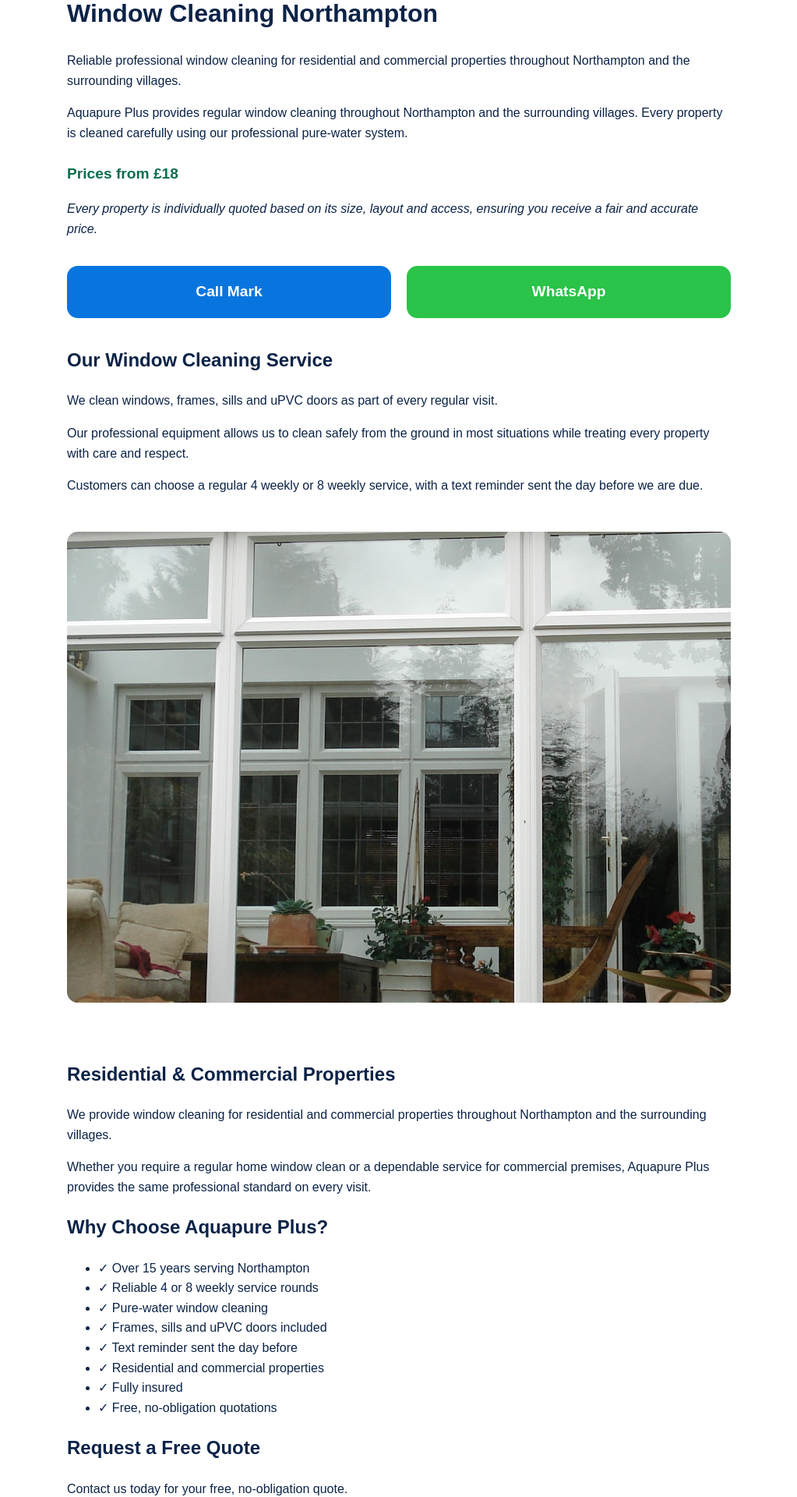
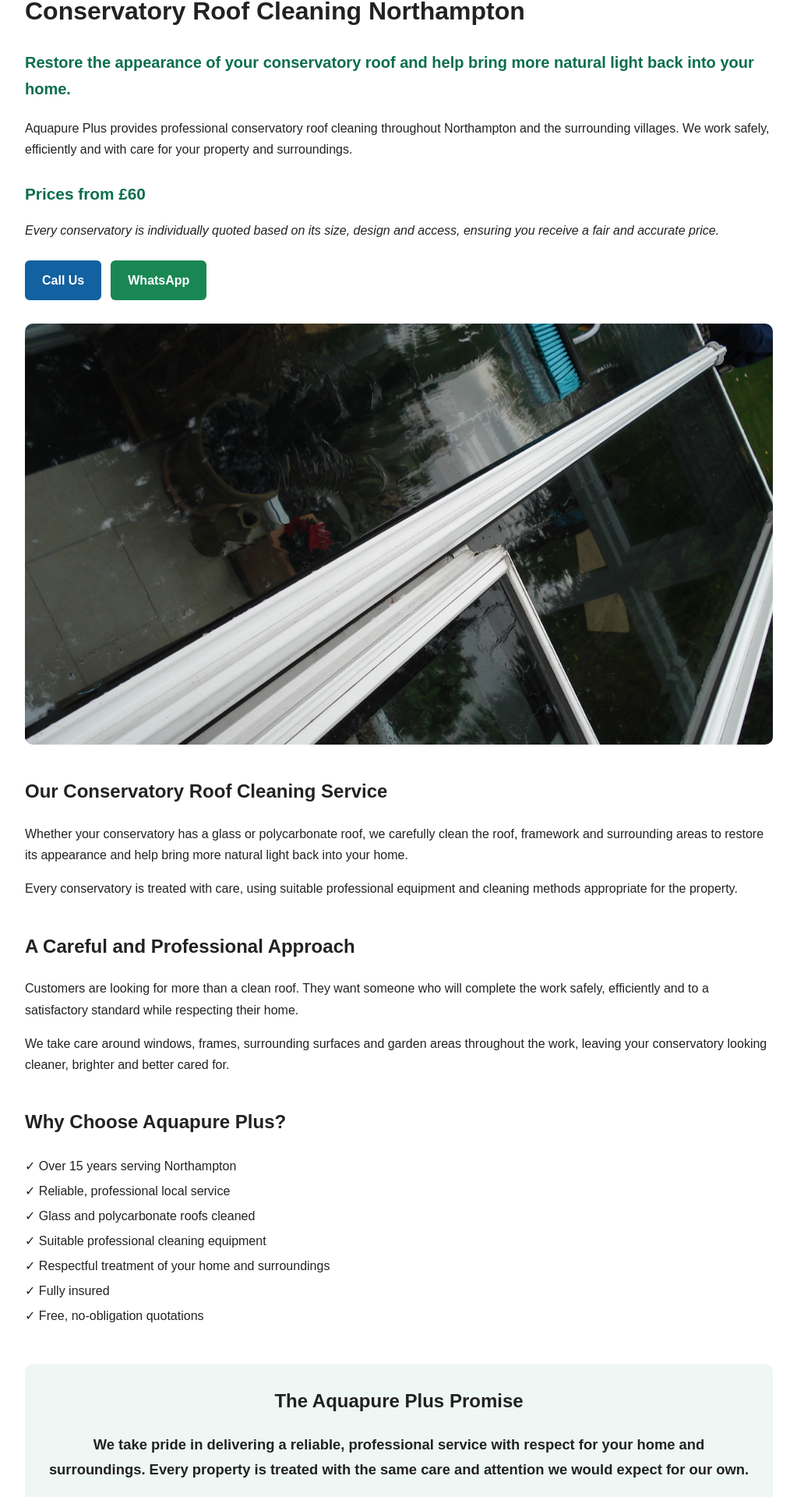
Before and after one commit to Aqrapure/aquapure-plus-website, a Next.js app: page /conservatory-roof-cleaning in a window 1280 px wide. Shown: the part 69-1989 px from the top of the page at 78% size, without its empty margins (128-1151 px from the left). Built offline with nearby package versions, Linux system fonts and the light colour scheme.

Commit message:
Update page.jsx

```diff
--- a/app/conservatory-roof-cleaning/page.jsx
+++ b/app/conservatory-roof-cleaning/page.jsx
@@ -1,126 +1,137 @@
 export const metadata = {
-  title: "Window Cleaning Northampton | Aquapure Plus",
+  title: "Conservatory Roof Cleaning Northampton | Aquapure Plus",
   description:
-    "Professional residential and commercial window cleaning throughout Northampton and surrounding villages. Regular 4 and 8 weekly service available. Free quotations.",
+    "Professional conservatory roof cleaning throughout Northampton and surrounding villages. Restore its appearance and help bring more natural light into your home. Prices from £60.",
 };
 
-export default function WindowCleaningPage() {
-  const phoneMark = "07456871686";
+export default function ConservatoryRoofCleaningPage() {
+  const phoneMain = "07456871686";
 
   const whatsappMessage = encodeURIComponent(
-    "Hello, can we arrange a quote for window cleaning on my property, thanks."
+    "Hello, can we arrange a quote for conservatory roof cleaning on my property, thanks."
   );
 
   return (
     <main style={container}>
-      <h1>Window Cleaning Northampton</h1>
+      <h1>Conservatory Roof Cleaning Northampton</h1>
 
-      <p>
-        Reliable professional window cleaning for residential and commercial properties throughout Northampton and the surrounding villages.
+      <p style={introText}>
+        Restore the appearance of your conservatory roof and help bring more
+        natural light back into your home.
       </p>
 
       <p>
-        Aquapure Plus provides regular window cleaning throughout Northampton and the surrounding villages. Every property is cleaned carefully using our professional pure-water system.
+        Aquapure Plus provides professional conservatory roof cleaning
+        throughout Northampton and the surrounding villages. We work safely,
+        efficiently and with care for your property and surroundings.
       </p>
 
-      <p
-  style={{
-    fontSize: "1.2rem",
-    fontWeight: "bold",
-    color: "#0b6e4f",
-    margin: "25px 0 8px",
-  }}
->
-  Prices from £18
-</p>
+      <p style={priceStyle}>Prices from £60</p>
 
-<p
-  style={{
-    fontStyle: "italic",
-    marginBottom: "25px",
-  }}
->
-  Every property is individually quoted based on its size, layout and access,
-  ensuring you receive a fair and accurate price.
+      <p style={priceNote}>
+        Every conservatory is individually quoted based on its size, design and
+        access, ensuring you receive a fair and accurate price.
       </p>
 
       <div style={buttonContainer}>
-        <a href={`tel:${phoneMark}`} style={buttonStyle}>
-          Call Mark
+        <a href={`tel:${phoneMain}`} style={buttonStyle}>
+          Call Us
         </a>
 
         <a
-          href={`https://wa.me/44${phoneMark.slice(1)}?text=${whatsappMessage}`}
+          href={`https://wa.me/44${phoneMain.slice(1)}?text=${whatsappMessage}`}
           style={whatsappStyle}
         >
           WhatsApp
         </a>
       </div>
 
+      <img
+        src="/Conservatory Roof clean 2.JPG"
+        alt="Conservatory roof cleaned by Aquapure Plus in Northampton"
+        style={heroImageStyle}
+      />
 
-      <h2>Our Window Cleaning Service</h2>
+      <section style={sectionStyle}>
+        <h2>Our Conservatory Roof Cleaning Service</h2>
 
         <p>
-        We clean windows, frames, sills and uPVC doors as part of every regular
-        visit.
+          Whether your conservatory has a glass or polycarbonate roof, we
+          carefully clean the roof, framework and surrounding areas to restore
+          its appearance and help bring more natural light back into your home.
         </p>
 
         <p>
-        Our professional equipment allows us to clean safely from the ground in
-        most situations while treating every property with care and respect.
+          Every conservatory is treated with care, using suitable professional
+          equipment and cleaning methods appropriate for the property.
+        </p>
+      </section>
+
+      <section style={sectionStyle}>
+        <h2>A Careful and Professional Approach</h2>
+
+        <p>
+          Customers are looking for more than a clean roof. They want someone
+          who will complete the work safely, efficiently and to a satisfactory
+          standard while respecting their home.
         </p>
 
         <p>
-        Customers can choose a regular 4 weekly or 8 weekly service, with a text
-        reminder sent the day before we are due.
+          We take care around windows, frames, surrounding surfaces and garden
+          areas throughout the work, leaving your conservatory looking cleaner,
+          brighter and better cared for.
         </p>
-<img
-        src="/spotlessly-clean.JPG"
-        alt="Spotlessly clean windows completed by Aquapure Plus in Northampton"
-        style={imageStyle}
-      />
+      </section>
 
-      <h2>Residential & Commercial Properties</h2>
-
-      <p>
-        We provide window cleaning for residential and commercial properties throughout Northampton and the surrounding villages.
-      </p>
-
-      <p>
-        Whether you require a regular home window clean or a dependable service
-        for commercial premises, Aquapure Plus provides the same professional
-        standard on every visit.
-      </p>
-
+      <section style={sectionStyle}>
         <h2>Why Choose Aquapure Plus?</h2>
 
-      <ul>
+        <ul style={listStyle}>
           <li>✓ Over 15 years serving Northampton</li>
-        <li>✓ Reliable 4 or 8 weekly service rounds</li>
-        <li>✓ Pure-water window cleaning</li>
-        <li>✓ Frames, sills and uPVC doors included</li>
-        <li>✓ Text reminder sent the day before</li>
-        <li>✓ Residential and commercial properties</li>
+          <li>✓ Reliable, professional local service</li>
+          <li>✓ Glass and polycarbonate roofs cleaned</li>
+          <li>✓ Suitable professional cleaning equipment</li>
+          <li>✓ Respectful treatment of your home and surroundings</li>
           <li>✓ Fully insured</li>
           <li>✓ Free, no-obligation quotations</li>
         </ul>
+      </section>
 
+      <section style={promiseStyle}>
+        <h2 style={{ marginTop: 0 }}>The Aquapure Plus Promise</h2>
+
+        <p style={promiseText}>
+          We take pride in delivering a reliable, professional service with
+          respect for your home and surroundings. Every property is treated
+          with the same care and attention we would expect for our own.
+        </p>
+      </section>
+
+      <section style={quoteSection}>
         <h2>Request a Free Quote</h2>
 
         <p>
-        Contact us today for your free, no-obligation quote.
+          Contact Aquapure Plus for a free, no-obligation conservatory roof
+          cleaning quotation.
         </p>
 
         <div style={buttonContainer}>
-        <a href={`tel:${phoneMark}`} style={buttonStyle}>
-          Call Mark
+          <a href={`tel:${phoneMain}`} style={buttonStyle}>
+            Call Us
           </a>
 
           <a
-          href={`https://wa.me/44${phoneMark.slice(1)}?text=${whatsappMessage}`}
+            href={`https://wa.me/44${phoneMain.slice(1)}?text=${whatsappMessage}`}
             style={whatsappStyle}
           >
             WhatsApp
+          </a>
+        </div>
+      </section>
+
+      <div style={homeLinkContainer}>
+        <a href="/" style={homeLinkStyle}>
+          ← Return to Homepage
         </a>
       </div>
     </main>
@@ -128,48 +139,104 @@
 }
 
 const container = {
-  maxWidth: "900px",
+  maxWidth: "1000px",
   margin: "0 auto",
-  padding: "40px 24px",
-  color: "#0b2347",
+  padding: "35px 20px 60px",
   fontFamily: "Arial, sans-serif",
-  lineHeight: "1.6",
+  lineHeight: "1.7",
+  color: "#222",
+};
+
+const introText = {
+  fontSize: "1.25rem",
+  fontWeight: "bold",
+  color: "#0b6e4f",
+};
+
+const priceStyle = {
+  fontSize: "1.3rem",
+  fontWeight: "bold",
+  color: "#0b6e4f",
+  margin: "25px 0 5px",
+};
+
+const priceNote = {
+  fontStyle: "italic",
+  marginBottom: "25px",
 };
 
 const buttonContainer = {
   display: "flex",
-  gap: "20px",
-  margin: "35px 0",
+  flexWrap: "wrap",
+  gap: "12px",
+  margin: "25px 0",
 };
 
 const buttonStyle = {
-  flex: 1,
-  background: "#0875df",
+  display: "inline-block",
+  padding: "12px 22px",
+  backgroundColor: "#1261a0",
   color: "white",
   textDecoration: "none",
-  textAlign: "center",
-  padding: "18px 12px",
-  borderRadius: "14px",
+  borderRadius: "6px",
   fontWeight: "bold",
-  fontSize: "1.2rem",
 };
 
 const whatsappStyle = {
-  flex: 1,
-  background: "#29c449",
+  display: "inline-block",
+  padding: "12px 22px",
+  backgroundColor: "#198754",
   color: "white",
   textDecoration: "none",
-  textAlign: "center",
-  padding: "18px 12px",
-  borderRadius: "14px",
+  borderRadius: "6px",
   fontWeight: "bold",
-  fontSize: "1.2rem",
 };
 
-const imageStyle = {
+const heroImageStyle = {
+  display: "block",
   width: "100%",
-  maxHeight: "620px",
+  maxHeight: "540px",
   objectFit: "cover",
-  borderRadius: "14px",
-  margin: "30px 0 45px",
+  borderRadius: "10px",
+  margin: "30px 0",
 };
+
+const sectionStyle = {
+  marginTop: "40px",
+};
+
+const listStyle = {
+  listStyle: "none",
+  paddingLeft: "0",
+  lineHeight: "2",
+};
+
+const promiseStyle = {
+  marginTop: "45px",
+  padding: "28px",
+  backgroundColor: "#eef7f3",
+  borderRadius: "10px",
+  textAlign: "center",
+};
+
+const promiseText = {
+  fontSize: "1.15rem",
+  fontWeight: "bold",
+  marginBottom: "0",
+};
+
+const quoteSection = {
+  marginTop: "45px",
+  textAlign: "center",
+};
+
+const homeLinkContainer = {
+  marginTop: "45px",
+  textAlign: "center",
+};
+
+const homeLinkStyle = {
+  color: "#1261a0",
+  fontWeight: "bold",
+  textDecoration: "none",
+};
```
Lines whose indentation alone changed are shown as unchanged.
